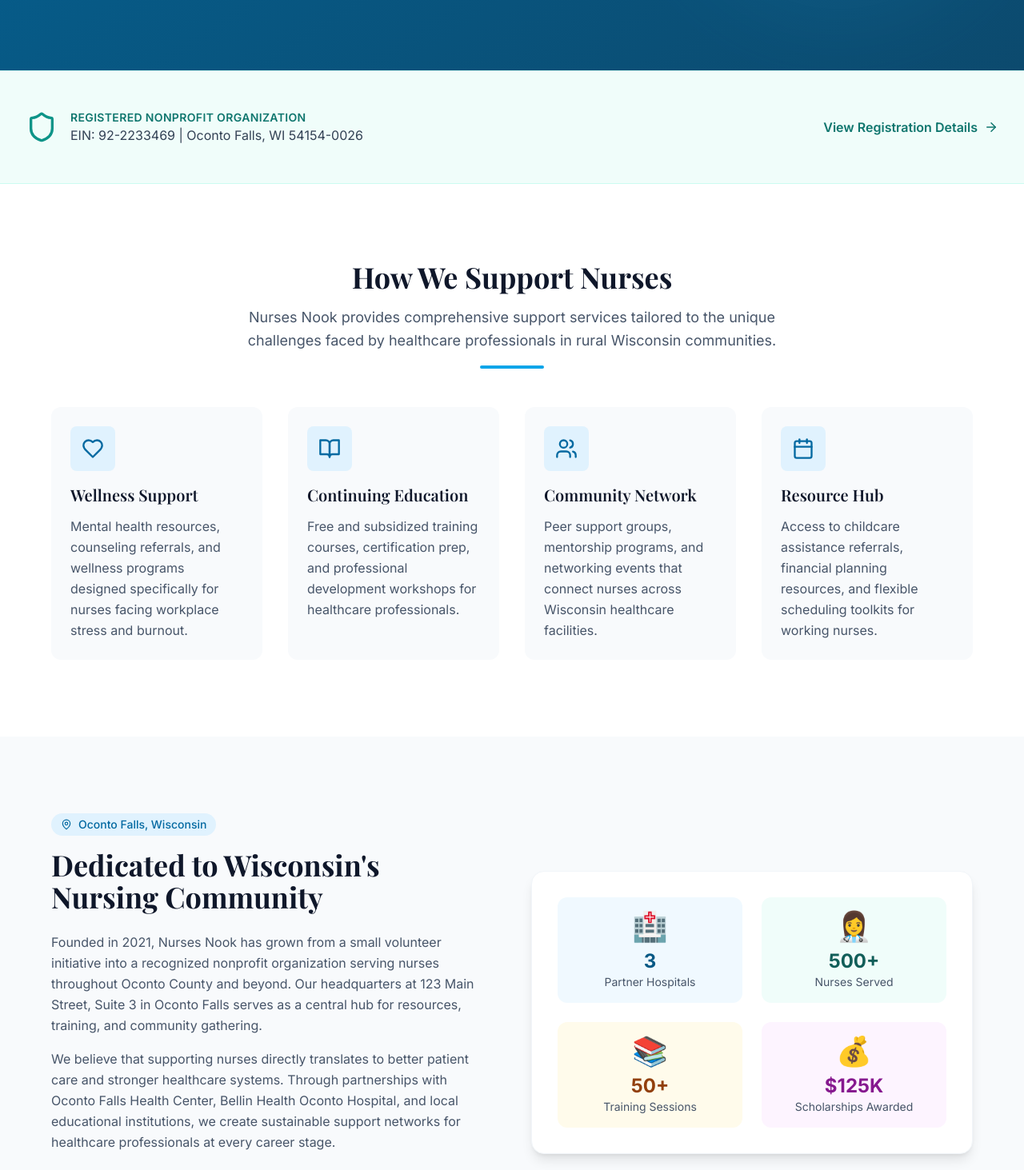
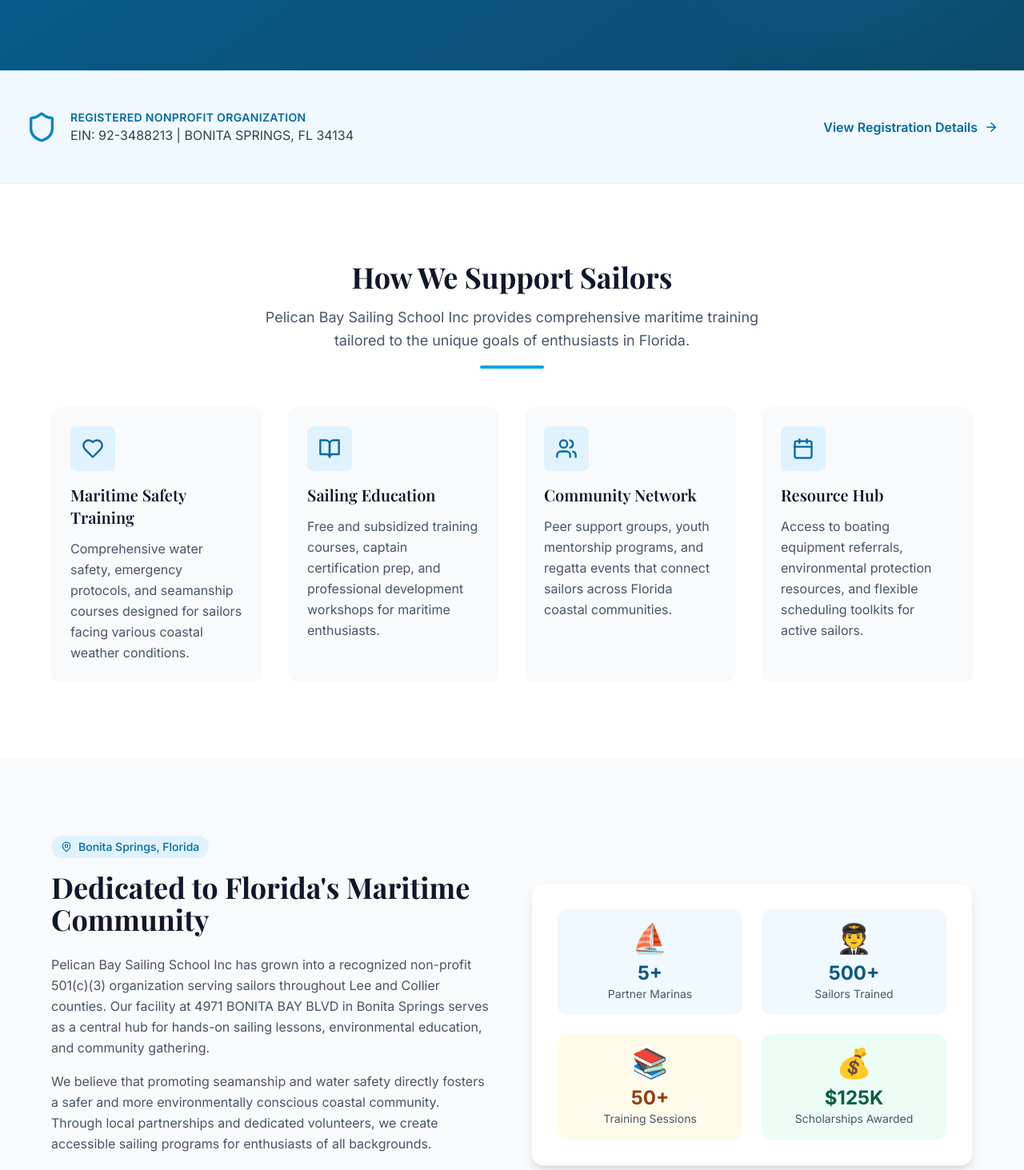
Before and after one commit to irmafiguero199/nurses-nook, a React (Vite) app in the folder nurses-nook-website/: page / in a window 1280 px wide. Shown: the part 840-2303 px from the top of the page at 80% size. Built offline with nearby package versions, Linux system fonts and the light colour scheme.

Commit message:
Update Home page for Pelican Bay Sailing School

```diff
--- a/nurses-nook-website/src/pages/Home.jsx
+++ b/nurses-nook-website/src/pages/Home.jsx
@@ -8,41 +8,41 @@
 const features = [
   {
     icon: Heart,
-    title: 'Wellness Support',
-    description: 'Mental health resources, counseling referrals, and wellness programs designed specifically for nurses facing workplace stress and burnout.',
+    title: 'Maritime Safety Training',
+    description: 'Comprehensive water safety, emergency protocols, and seamanship courses designed for sailors facing various coastal weather conditions.',
   },
   {
     icon: BookOpen,
-    title: 'Continuing Education',
-    description: 'Free and subsidized training courses, certification prep, and professional development workshops for healthcare professionals.',
+    title: 'Sailing Education',
+    description: 'Free and subsidized training courses, captain certification prep, and professional development workshops for maritime enthusiasts.',
   },
   {
     icon: Users,
     title: 'Community Network',
-    description: 'Peer support groups, mentorship programs, and networking events that connect nurses across Wisconsin healthcare facilities.',
+    description: 'Peer support groups, youth mentorship programs, and regatta events that connect sailors across Florida coastal communities.',
   },
   {
     icon: Calendar,
     title: 'Resource Hub',
-    description: 'Access to childcare assistance referrals, financial planning resources, and flexible scheduling toolkits for working nurses.',
+    description: 'Access to boating equipment referrals, environmental protection resources, and flexible scheduling toolkits for active sailors.',
   },
 ]
 
 const programs = [
   {
-    title: 'Nurse Wellness Circle',
-    description: 'Monthly support meetings and mental health first aid training for registered nurses and nursing assistants.',
-    image: '🏥',
+    title: 'Youth Sailing Academy',
+    description: 'Weekly hands-on instruction and safety training for young sailors and aspiring boat captains.',
+    image: '⛵',
   },
   {
-    title: 'Scholarship Fund',
-    description: 'Financial assistance for continuing education, NCLEX preparation, and advanced nursing certifications.',
+    title: 'Maritime Scholarship Fund',
+    description: 'Financial assistance for advanced sailing certifications, instructor training, and youth nautical camps.',
     image: '🎓',
   },
   {
-    title: 'Community Health Fairs',
-    description: 'Free health screenings and educational workshops organized quarterly in Oconto Falls and neighboring communities.',
-    image: '🩺',
+    title: 'Community Water Safety Fairs',
+    description: 'Free life-jacket inspections and maritime safety workshops organized quarterly in Bonita Springs and neighboring coastal areas.',
+    image: '🛟',
   },
 ]
 
@@ -50,25 +50,25 @@
   return (
     <>
       <Helmet>
-        <title>Nurses Nook | Supporting Healthcare Professionals in Wisconsin</title>
-        <meta name="description" content="Nurses Nook is a 501(c)(3) nonprofit organization (EIN 92-2233469) based in Oconto Falls, Wisconsin, providing resources, education, and support for nurses and healthcare professionals." />
-        <link rel="canonical" href="https://nursesnook.sbs/" />
+        <title>Pelican Bay Sailing School Inc | Supporting Sailing Education in Florida</title>
+        <meta name="description" content="Pelican Bay Sailing School Inc is a 501(c)(3) nonprofit organization (EIN 92-3488213) based in Bonita Springs, Florida, providing resources, education, and safety training for sailors." />
+        <link rel="canonical" href="https://pelicanbaysailingschoolinc.sbs/" />
       </Helmet>
 
       <Hero />
 
       {/* Mission Statement Banner */}
-      <section className="bg-nurse-50 py-12 border-y border-nurse-100">
+      <section className="bg-sky-50 py-12 border-y border-sky-100">
         <div className="container-custom">
           <div className="flex flex-col md:flex-row items-center justify-between gap-6">
             <div className="flex items-center gap-4">
-              <Shield className="text-nurse-600 shrink-0" size={40} />
+              <Shield className="text-primary-600 shrink-0" size={40} />
               <div>
-                <p className="text-sm font-semibold text-nurse-700 uppercase tracking-wide">Registered Nonprofit Organization</p>
-                <p className="text-slate-700">EIN: 92-2233469 | Oconto Falls, WI 54154-0026</p>
+                <p className="text-sm font-semibold text-primary-700 uppercase tracking-wide">Registered Nonprofit Organization</p>
+                <p className="text-slate-700">EIN: 92-3488213 | BONITA SPRINGS, FL 34134</p>
               </div>
             </div>
-            <Link to="/registration-information" className="inline-flex items-center gap-2 text-nurse-700 font-semibold hover:text-nurse-800">
+            <Link to="/registration-information" className="inline-flex items-center gap-2 text-primary-700 font-semibold hover:text-primary-800">
               View Registration Details <ArrowRight size={18} />
             </Link>
           </div>
@@ -79,8 +79,8 @@
       <section className="section-padding bg-white">
         <div className="container-custom">
           <SectionHeader
-            title="How We Support Nurses"
-            subtitle="Nurses Nook provides comprehensive support services tailored to the unique challenges faced by healthcare professionals in rural Wisconsin communities."
+            title="How We Support Sailors"
+            subtitle="Pelican Bay Sailing School Inc provides comprehensive maritime training tailored to the unique goals of enthusiasts in Florida."
           />
           <div className="grid grid-cols-1 md:grid-cols-2 lg:grid-cols-4 gap-8">
             {features.map((feature, index) => (
@@ -103,22 +103,16 @@
             <div>
               <div className="inline-flex items-center gap-2 px-3 py-1 bg-primary-100 text-primary-700 rounded-full text-sm font-medium mb-4">
                 <MapPin size={14} />
-                Oconto Falls, Wisconsin
+                Bonita Springs, Florida
               </div>
               <h2 className="text-3xl md:text-4xl font-bold text-slate-900 mb-6">
-                Dedicated to Wisconsin's Nursing Community
+                Dedicated to Florida's Maritime Community
               </h2>
               <p className="text-slate-600 leading-relaxed mb-4">
-                Founded in 2021, Nurses Nook has grown from a small volunteer initiative into a
-                recognized nonprofit organization serving nurses throughout Oconto County and beyond.
-                Our headquarters at 123 Main Street, Suite 3 in Oconto Falls serves as a central
-                hub for resources, training, and community gathering.
+                Pelican Bay Sailing School Inc has grown into a recognized non-profit 501(c)(3) organization serving sailors throughout Lee and Collier counties. Our facility at 4971 BONITA BAY BLVD in Bonita Springs serves as a central hub for hands-on sailing lessons, environmental education, and community gathering.
               </p>
               <p className="text-slate-600 leading-relaxed mb-6">
-                We believe that supporting nurses directly translates to better patient care and
-                stronger healthcare systems. Through partnerships with Oconto Falls Health Center,
-                Bellin Health Oconto Hospital, and local educational institutions, we create
-                sustainable support networks for healthcare professionals at every career stage.
+                We believe that promoting seamanship and water safety directly fosters a safer and more environmentally conscious coastal community. Through local partnerships and dedicated volunteers, we create accessible sailing programs for enthusiasts of all backgrounds.
               </p>
               <div className="flex flex-wrap gap-4">
                 <Link to="/about" className="btn-primary">
@@ -132,23 +126,23 @@
             <div className="bg-white p-8 rounded-2xl shadow-lg border border-slate-100">
               <div className="grid grid-cols-2 gap-6">
                 <div className="text-center p-4 bg-primary-50 rounded-xl">
-                  <div className="text-4xl mb-2">🏥</div>
-                  <div className="text-2xl font-bold text-primary-800">3</div>
-                  <div className="text-sm text-slate-600">Partner Hospitals</div>
+                  <div className="text-4xl mb-2">⛵</div>
+                  <div className="text-2xl font-bold text-primary-800">5+</div>
+                  <div className="text-sm text-slate-600">Partner Marinas</div>
                 </div>
-                <div className="text-center p-4 bg-nurse-50 rounded-xl">
-                  <div className="text-4xl mb-2">👩‍⚕️</div>
-                  <div className="text-2xl font-bold text-nurse-800">500+</div>
-                  <div className="text-sm text-slate-600">Nurses Served</div>
+                <div className="text-center p-4 bg-sky-50 rounded-xl">
+                  <div className="text-4xl mb-2">🧑‍✈️</div>
+                  <div className="text-2xl font-bold text-sky-800">500+</div>
+                  <div className="text-sm text-slate-600">Sailors Trained</div>
                 </div>
                 <div className="text-center p-4 bg-warm-50 rounded-xl">
                   <div className="text-4xl mb-2">📚</div>
                   <div className="text-2xl font-bold text-warm-800">50+</div>
                   <div className="text-sm text-slate-600">Training Sessions</div>
                 </div>
-                <div className="text-center p-4 bg-secondary-50 rounded-xl">
+                <div className="text-center p-4 bg-emerald-50 rounded-xl">
                   <div className="text-4xl mb-2">💰</div>
-                  <div className="text-2xl font-bold text-secondary-800">$125K</div>
+                  <div className="text-2xl font-bold text-emerald-800">$125K</div>
                   <div className="text-sm text-slate-600">Scholarships Awarded</div>
                 </div>
               </div>
@@ -162,7 +156,7 @@
         <div className="container-custom">
           <SectionHeader
             title="Our Key Programs"
-            subtitle="Discover how Nurses Nook is making a difference through targeted initiatives designed for healthcare professionals."
+            subtitle="Discover how Pelican Bay Sailing School Inc is making a difference through targeted initiatives designed for nautical enthusiasts."
           />
           <div className="grid grid-cols-1 md:grid-cols-3 gap-8">
             {programs.map((program, index) => (
@@ -194,10 +188,7 @@
           <Award className="mx-auto text-warm-400 mb-6" size={48} />
           <h2 className="text-3xl md:text-4xl font-bold mb-6">Making a Measurable Difference</h2>
           <p className="text-lg text-primary-100 max-w-3xl mx-auto mb-8 leading-relaxed">
-            Since our founding, Nurses Nook has directly impacted over 500 nurses and healthcare
-            workers in Oconto Falls and surrounding Wisconsin communities. Our scholarship program
-            has awarded $125,000 in educational grants, while our wellness initiatives have provided
-            over 2,000 hours of mental health support and counseling referrals.
+            Since our founding, Pelican Bay Sailing School Inc has directly impacted over 500 sailors and community members in Bonita Springs and surrounding Florida coastal areas. Our scholarship program has awarded $125,000 in education grants, while our water safety initiatives have delivered hundreds of hours of hands-on training.
           </p>
           <div className="flex flex-wrap justify-center gap-4">
             <Link to="/impact" className="inline-flex items-center gap-2 px-8 py-4 bg-white text-primary-800 font-semibold rounded-lg hover:bg-primary-50 transition-colors">
```
